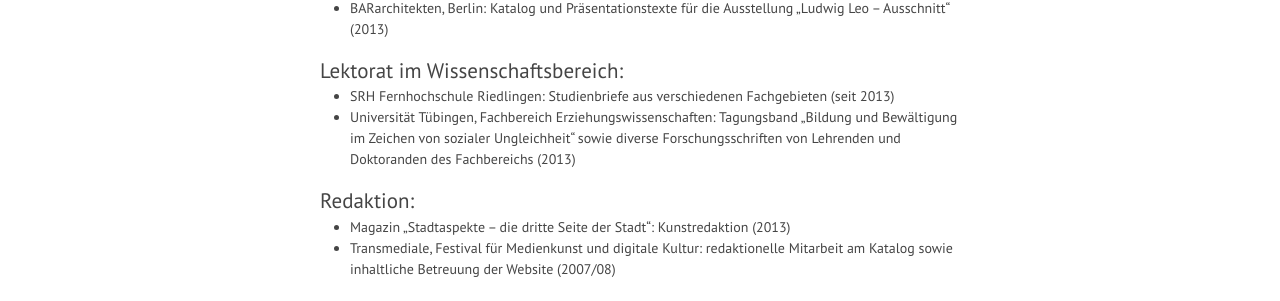
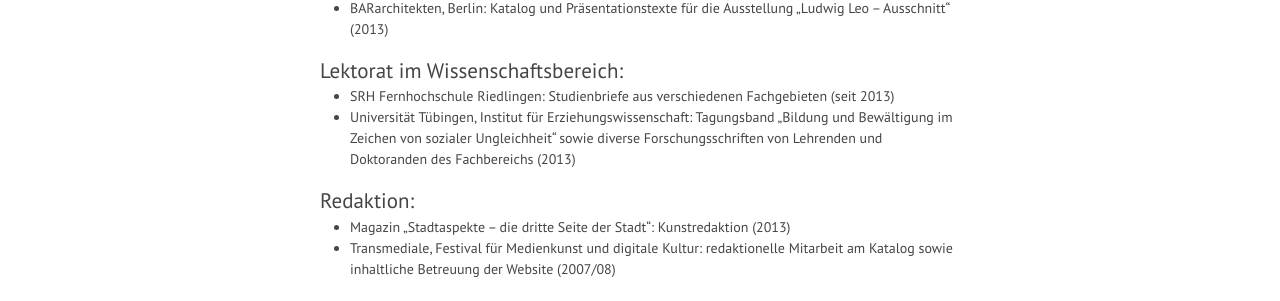
Before and after one commit to i-u-g/iug, a Jekyll site: the page built from referenzen.md, in a window 1280 px wide. Shown: the part 464-765 px from the top of the page. Built offline with Jekyll 4.4.1, drawn with Linux system fonts in a browser that asks for light colours; nearby versions of some CDN libraries; Markdown is read by kramdown in place of the engine named in the settings.

Commit message:
Update referenzen.md

```diff
--- a/referenzen.md
+++ b/referenzen.md
@@ -13,7 +13,7 @@ page: 4
 
 ## Lektorat im Wissenschaftsbereich:
 - SRH Fernhochschule Riedlingen: Studienbriefe aus verschiedenen Fachgebieten (seit 2013)
-- Universität Tübingen, Fachbereich Erziehungswissenschaften: Tagungsband „Bildung und Bewältigung im Zeichen von sozialer Ungleichheit“ sowie diverse Forschungsschriften von Lehrenden und Doktoranden des Fachbereichs (2013)
+- Universität Tübingen, Institut für Erziehungswissenschaft: Tagungsband „Bildung und Bewältigung im Zeichen von sozialer Ungleichheit“ sowie diverse Forschungsschriften von Lehrenden und Doktoranden des Fachbereichs (2013)
 
 ## Redaktion:
 - Magazin „Stadtaspekte – die dritte Seite der Stadt“: Kunstredaktion (2013)
```
